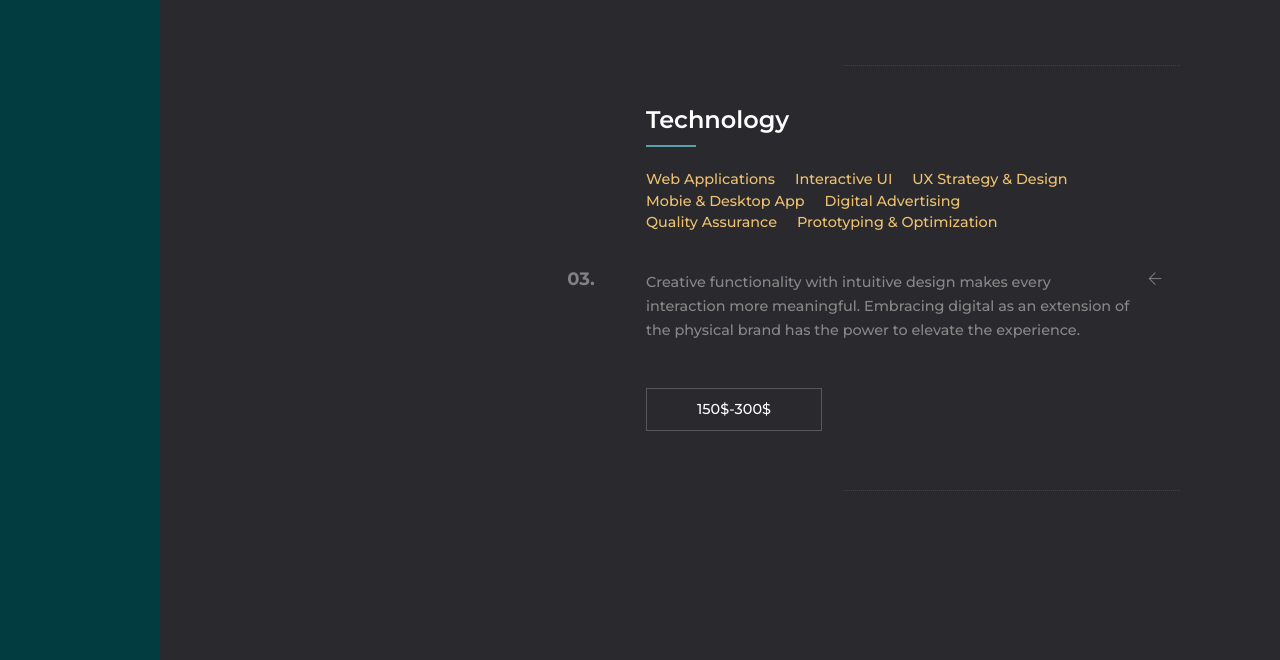
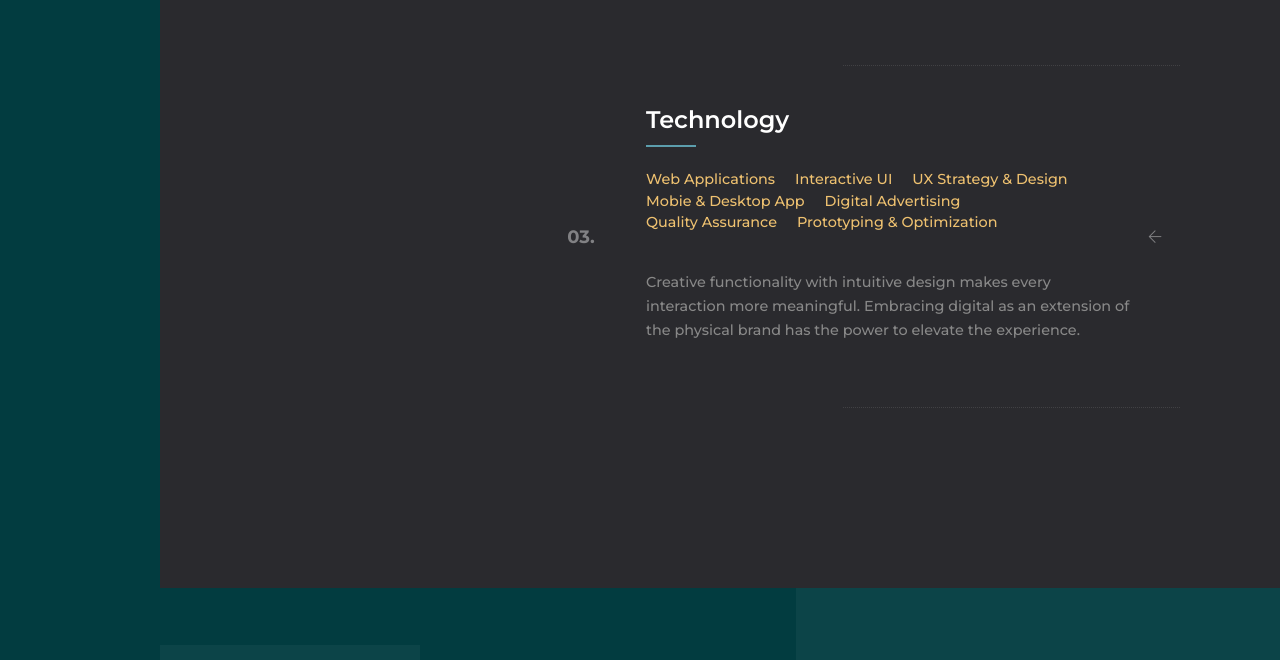
Before and after one commit to code2913/sammagafu, a Django app: page /services/ in a window 1280 px wide. Shown: the part 896-1556 px from the top of the page. Run offline with Django 3.2, Linux system fonts and the light colour scheme; some libraries are stand-ins or nearby versions.

Commit message:
pdated small change

```diff
--- a/templates/services.html
+++ b/templates/services.html
@@ -74,7 +74,7 @@
                                 </ul>
                                 <p>Creative functionality with intuitive design makes every interaction more meaningful. Embracing digital as an extension of the physical brand has the power to elevate the experience.</p>
                                 <div class="clearfix"></div>
-                                <div class="serv-price">150$-300$</div>
+                                {% comment %} <div class="serv-price">150$-300$</div> {% endcomment %}
                                 <span class="serv-number">03.</span>
                                 <div class="serv-icon"><i class="fab fa-pagelines"></i></div>
                             </div>
```
